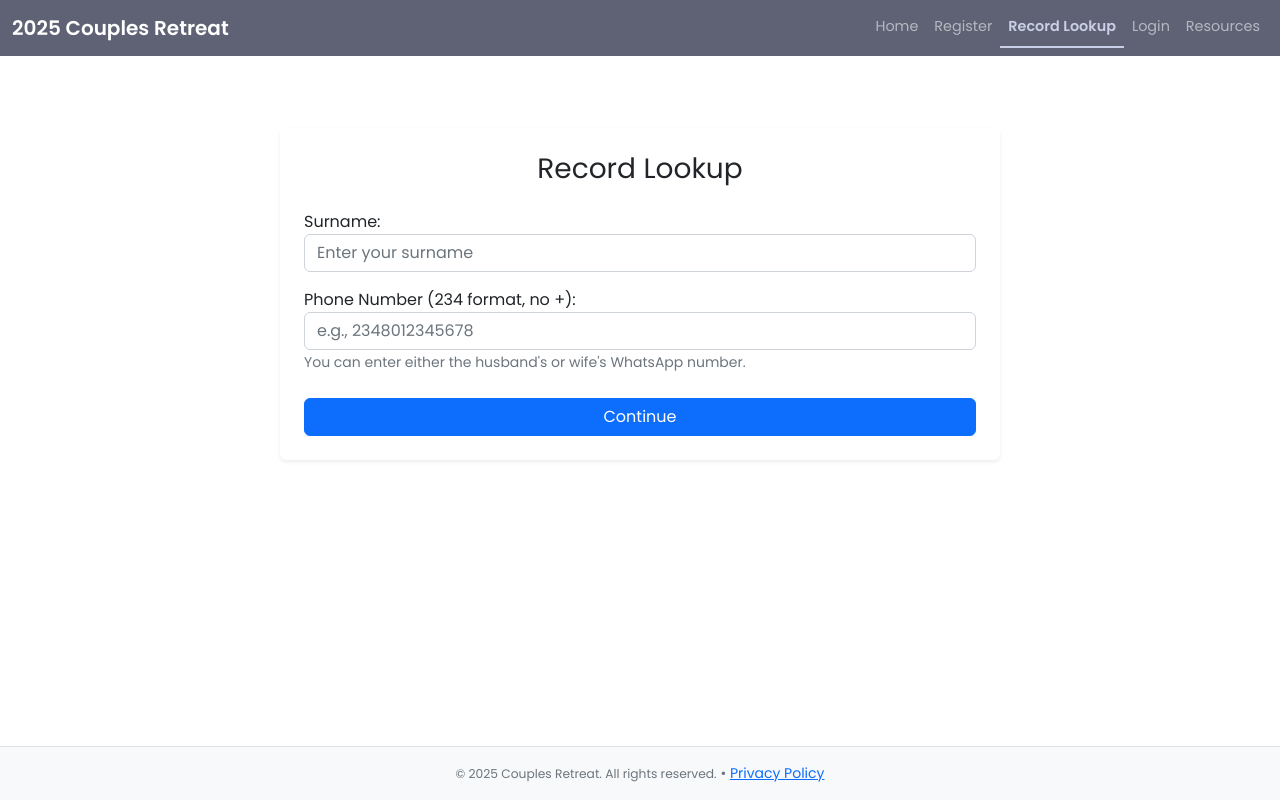
After one commit to fikunmi-2/CouplesRetreat2025, a Django app: page /auth/lookup/ in a window 1280 px wide. The commit adds this page. Run offline with Django 4.2, Linux system fonts and the light colour scheme; parts of the project's set-up code (start-up, migrations or seed data) failed here and were passed over; some libraries are stand-ins or nearby versions.

Commit message:
Record Lookup Page Created

```diff
--- a/messaging_engine/tasks.py
+++ b/messaging_engine/tasks.py
@@ -26,7 +26,11 @@ def send_immediate_message(message_id):
         message = Message.objects.get(id=message_id)
 
         for recipient in message.recipients.all():
-            send_message_to_recipient(recipient, message, message.delivery_method)
+            send_message_to_recipient(recipient, message, message.delivery_method)\
+
+        # All recipients processed — now mark as sent
+        message.status = "Sent"
+        message.save()
 
     except Message.DoesNotExist:
         return "Message not found"
--- /dev/null
+++ b/website/templates/auth_lookup.html
@@ -0,0 +1,34 @@
+{% extends 'base.html' %}
+
+{% block content %}
+<div class="container mt-5 mb-5">
+  <div class="row justify-content-center">
+    <div class="col-md-8">
+      <div class="card shadow-sm border-0 p-4">
+        <h3 class="text-center mb-4">Record Lookup</h3>
+            {% if error %}
+              <div class="alert alert-danger">
+                  {{ error }}
+              </div>
+            {% endif %}
+
+        <form method="post">
+          {% csrf_token %}
+          <div class="form-group mb-3">
+            <label for="surname">Surname:</label>
+            <input type="text" name="surname" id="surname" class="form-control" placeholder="Enter your surname" value="{{ surname }}" required>
+          </div>
+          <div class="form-group mb-4">
+            <label for="phone">Phone Number (234 format, no +):</label>
+            <input type="text" name="phone" id="phone" class="form-control" placeholder="e.g., 2348012345678" value="{{ phone }}" required>
+            <small class="form-text text-muted">
+              You can enter either the husband's or wife's WhatsApp number.
+            </small>
+          </div>
+          <button type="submit" class="btn btn-primary w-100">Continue</button>
+        </form>
+      </div>
+    </div>
+  </div>
+</div>
+{% endblock %}
--- a/website/templates/base.html
+++ b/website/templates/base.html
@@ -162,6 +162,9 @@
       <li class="nav-item">
         <a class="nav-link {% if request.resolver_match.url_name == 'register' %}active{% endif %}" href="{% url 'register' %}">Register</a>
       </li>
+      <li class="nav-item">
+        <a class="nav-link {% if request.resolver_match.url_name == 'auth_lookup' %}active{% endif %}" href="{% url 'auth_lookup' %}">Record Lookup</a>
+      </li>
 
       {% else %}
         <li class="nav-item">
@@ -169,6 +172,9 @@
         </li>
           <li class="nav-item">
         <a class="nav-link {% if request.resolver_match.url_name == 'register' %}active{% endif %}" href="{% url 'register' %}">Register</a>
+      </li>
+          <li class="nav-item">
+        <a class="nav-link {% if request.resolver_match.url_name == 'auth_lookup' %}active{% endif %}" href="{% url 'auth_lookup' %}">Record Lookup</a>
       </li>
         <li class="nav-item">
           <a class="nav-link {% if request.resolver_match.url_name == 'admin_login' %}active{% endif %}" href="{% url 'admin_login' %}">Login</a>
--- a/website/templates/registeration_closed.html
+++ b/website/templates/registeration_closed.html
@@ -6,7 +6,7 @@
     <div class="flex-grow-1 d-flex justify-content-center align-items-center px-2">
         <div class="card p-5 thank-you-card text-center">
             <h2 class="mb-4 text-gradient fw-bold">
-                🚫 Registration Closed
+                Registration Closed
             </h2>
             <p class="lead fs-5">
                 We’re sorry, but registration for <strong>Couples Retreat 2025</strong> has now officially closed.
--- a/website/urls.py
+++ b/website/urls.py
@@ -28,5 +28,7 @@ urlpatterns = [
     path('breakouts/<int:breakout_id>/delete/', views.delete_breakout, name='delete_breakout'),
     path('choose_breakout/<uuid:unique_id>/', views.choose_breakout, name='choose_breakout'),
     path('welcome/<str:surname>/<uuid:unique_id>/', views.couple_welcome, name='couple_welcome'),
-
+    path('auth/lookup/', views.auth_lookup, name='auth_lookup'),
+    path('auth/code/', views.auth_code, name='auth_code'),
+    path('auth/send_code/', views.send_auth_code, name='send_auth_code'),
 ]
--- a/website/views.py
+++ b/website/views.py
@@ -2,6 +2,7 @@ import json
 from enum import unique
 
 from django.contrib import messages
+from django.db.models import Q
 from django.shortcuts import render, redirect, get_object_or_404
 from .models import Registered, Resource, Breakouts
 from .forms import RegisterForm, BreakoutForm
@@ -418,7 +419,7 @@ def export_registered_excel(request):
     ws.title = "Registered Couples"
 
     headers = [
-        "Unique ID", "Surname", "Husband's First Name", "Phone No (H)", "Email (H)",
+        "Unique ID", "Registration Code", "Surname", "Husband's First Name", "Phone No (H)", "Email (H)",
         "Wife's First Name", "Phone No (W)", "Email (W)", "Year Married",
         "Attended Before?", "Heard About Program", "Comments",
         "Labourer", "Downloaded Tag?", "Confirmed Attendance?", "Present?", "Breakout Attended"
@@ -426,8 +427,10 @@ def export_registered_excel(request):
     ws.append(headers)
 
     for couple in Registered.objects.all():
+        code = generate_stable_code(couple.unique_id)
         row = [
             str(couple.unique_id),
+            code,
             couple.s_name,
             couple.f_name_m,
             couple.phone_no_m,
@@ -546,3 +549,103 @@ def couple_welcome(request, surname, unique_id):
         return redirect('home')
 
     return render(request, 'couple_welcome.html', {'couple': couple})
+
+def auth_lookup(request):
+    context = {}
+    if request.method == "POST":
+        surname_input = request.POST.get("surname", "")
+        phone_input = request.POST.get("phone", "").strip()
+
+        normalized_surname = surname_input.strip().replace(" ", "-").lower()
+        from django.db.models.functions import Lower
+
+        couple = Registered.objects.filter(
+            Q(phone_no_m=phone_input) | Q(phone_no_f=phone_input)
+        ).annotate(
+            normalized_db_surname=Lower('s_name')
+        ).filter(
+            normalized_db_surname=normalized_surname
+        ).first()
+
+        # Save session and redirect to code entry
+        if couple:
+            request.session["auth_uuid"] = str(couple.unique_id)
+            request.session["auth_phone"] = phone_input
+            return redirect("auth_code")
+        else:
+            context = {'error': "No matching record found. Please check your surname and phone number.",
+                       'surname': surname_input,
+                       'phone': phone_input,}
+
+    return render(request, "auth_lookup.html", context)
+
+def auth_code(request):
+    couple_uuid = request.session.get("auth_uuid")
+    if not couple_uuid:
+        messages.error(request, "Session expired. Please try again.")
+        return redirect("couple_lookup")
+
+    try:
+        couple = Registered.objects.get(unique_id=couple_uuid)
+    except Registered.DoesNotExist:
+        messages.error(request, "Invalid session data.")
+        return redirect("couple_lookup")
+
+    if request.method == "POST":
+        code_entered = request.POST.get("code").strip().upper()
+        correct_code = generate_stable_code(couple.unique_id)
+
+        if code_entered == correct_code:
+            return redirect("couple_welcome", surname=couple.s_name,unique_id=couple.unique_id)
+        else:
+            messages.error(request, "Invalid code. Please try again.")
+
+    return render(request, "auth_code.html", {"couple": couple})
+
+import hashlib
+def generate_stable_code(uuid_val):
+    """
+    Generates a deterministic 6-character code from a UUID.
+    The same UUID will always return the same code.
+    """
+    h = hashlib.sha256(str(uuid_val).encode()).hexdigest()
+    return h[:6].upper()  # Return the first 6 hex digits in uppercase
+
+from django.http import JsonResponse
+def send_auth_code(request):
+    couple_uuid = request.session.get("auth_uuid")
+    phone_used = request.session.get("auth_phone")
+
+    if not couple_uuid and not phone_used:
+        return JsonResponse({"status": "error", "message": "Session expired. Please go back and try again."})
+
+    try:
+        couple = Registered.objects.get(unique_id=couple_uuid)
+    except Registered.DoesNotExist:
+        return JsonResponse({"status": "error", "message": "Invalid session data."})
+
+    result = send_verification_code(couple, phone_used)
+    return JsonResponse(result)
+
+from messaging_engine.messaging import send_verification_email, send_verification_sms
+def send_verification_code(couple, input_phone):
+    code = generate_stable_code(couple.unique_id)
+
+    # Determine which contact to send to
+    if couple.phone_no_m == input_phone:
+        if couple.email_m:
+            success, info = send_verification_email(couple.s_name, couple.f_name_m, couple.f_name_f, couple.email_m, code)
+            return {"status": "success" if success else "error", "message": info}
+        elif couple.phone_no_m:
+            success, info = send_verification_sms(couple.s_name, couple.f_name_m, couple.phone_no_m, code)
+            return {"status": "success" if success else "error", "message": info}
+
+    elif couple.phone_no_f == input_phone:
+        if couple.email_f:
+            success, info = send_verification_email(couple.s_name, couple.f_name_m, couple.f_name_f, couple.email_f, code)
+            return {"status": "success" if success else "error", "message": info}
+        elif couple.phone_no_f:
+            success, info = send_verification_sms(couple.s_name, couple.f_name_f, couple.phone_no_f, code)
+            return {"status": "success" if success else "error", "message": info}
+
+    return {"status": "error", "message": "No valid contact info found for the provided phone number."}
```
Also changed, not shown: login/templates/labourer_dashboard.html (+8 -8 lines), messaging_engine/messaging.py (+58 -1 lines), website/templates/auth_code.html (added, +60 -0 lines), website/templates/viewregistered.html (+8 -8 lines).
